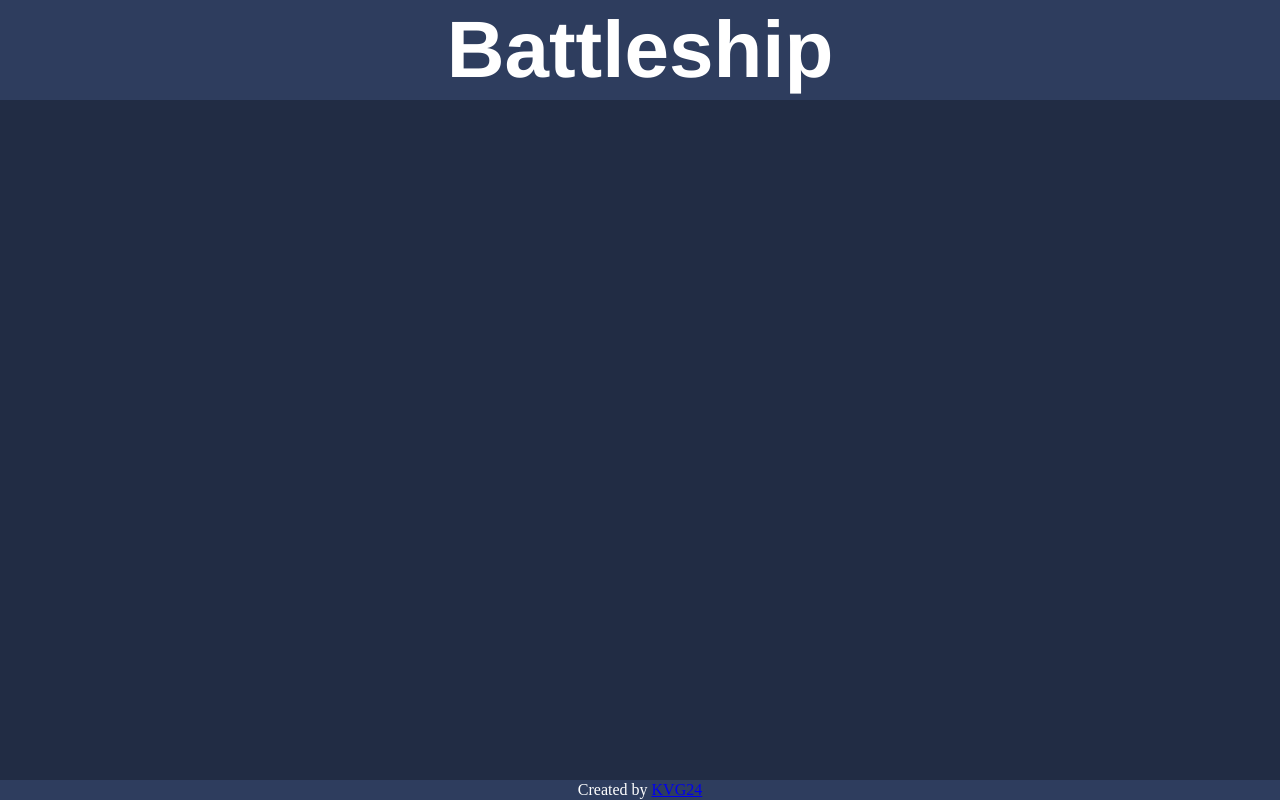
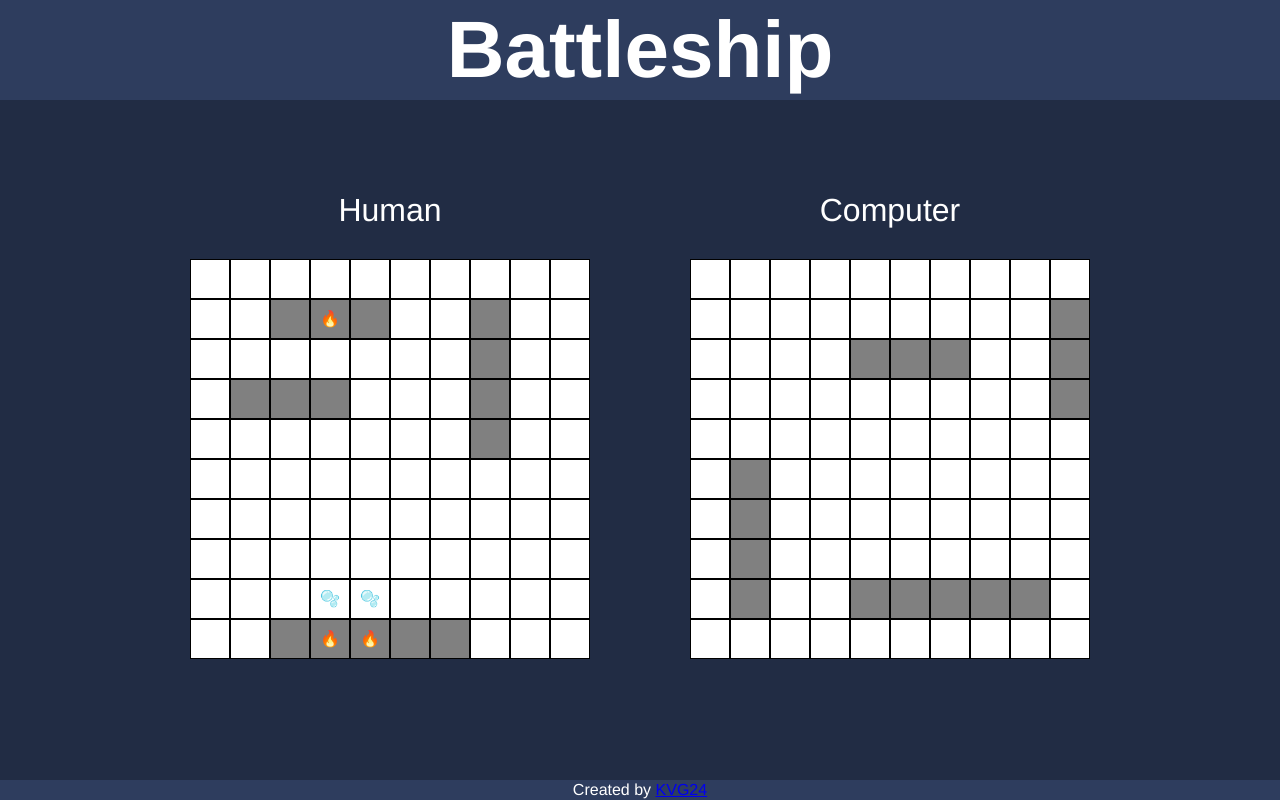
Before and after one commit to KVG24/battleship-odin, a website built with webpack: page src/template.html in a window 1280 px wide. Built offline with nearby package versions, Linux system fonts and the light colour scheme.

Commit message:
Create rendering gameboards logic

```diff
--- /dev/null
+++ b/src/dom.js
@@ -0,0 +1,28 @@
+import "./classes";
+
+export function renderGameboard(playerObj, playerGameboard) {
+    let gameboard = playerObj.gameboard.board;
+    gameboard.forEach((subarray, y) => {
+        subarray.forEach((cell, x) => {
+            const div = document.createElement("div");
+
+            div.classList.add("cell");
+
+            if (cell === null) {
+                div.textContent = "";
+            } else if (typeof cell === "object") {
+                div.style.backgroundColor = "gray";
+            } else if (cell === "miss") {
+                div.textContent = "🫧";
+            } else if (cell === "hit") {
+                div.textContent = "🔥";
+                div.style.backgroundColor = "gray";
+            }
+
+            div.setAttribute("data-y", y);
+            div.setAttribute("data-x", x);
+
+            playerGameboard.appendChild(div);
+        });
+    });
+}
--- a/src/index.js
+++ b/src/index.js
@@ -1 +1,37 @@
 import "./style.css";
+import { Player, Ship, Gameboard } from "./classes";
+import { renderGameboard } from "./dom";
+
+const humanGameboardDiv = document.getElementById("human-gameboard");
+const computerGameboardDiv = document.getElementById("computer-gameboard");
+const humanNameDiv = document.getElementById("human-name");
+const computerNameDiv = document.getElementById("computer-name");
+
+const humanPlayer = new Player("Human", "real");
+const computerPlayer = new Player("Computer", "computer");
+
+const submarine = new Ship("Submarine", 3);
+const cruiser = new Ship("Cruiser", 3);
+const frigate = new Ship("Frigate", 4);
+const carrier = new Ship("Carrier", 5);
+
+humanPlayer.gameboard.placeShip(submarine, 1, 2, "horizontal");
+humanPlayer.gameboard.placeShip(cruiser, 3, 1, "horizontal");
+humanPlayer.gameboard.placeShip(frigate, 1, 7, "vertical");
+humanPlayer.gameboard.placeShip(carrier, 9, 2, "horizontal");
+humanPlayer.gameboard.receiveAttack(1, 3);
+humanPlayer.gameboard.receiveAttack(9, 3);
+humanPlayer.gameboard.receiveAttack(9, 4);
+humanPlayer.gameboard.receiveAttack(8, 4);
+humanPlayer.gameboard.receiveAttack(8, 3);
+
+computerPlayer.gameboard.placeShip(submarine, 2, 4, "horizontal");
+computerPlayer.gameboard.placeShip(cruiser, 1, 9, "vertical");
+computerPlayer.gameboard.placeShip(frigate, 5, 1, "vertical");
+computerPlayer.gameboard.placeShip(carrier, 8, 4, "horizontal");
+
+renderGameboard(humanPlayer, humanGameboardDiv);
+renderGameboard(computerPlayer, computerGameboardDiv);
+
+humanNameDiv.textContent = humanPlayer.name;
+computerNameDiv.textContent = computerPlayer.name;
--- a/src/style.css
+++ b/src/style.css
@@ -38,6 +38,45 @@ main {
     width: 100%;
 }
 
+.game-container,
+.gameboard {
+    display: flex;
+    flex-direction: column;
+    justify-content: center;
+    align-items: center;
+    gap: 30px;
+}
+
+.gameboards-container {
+    display: flex;
+    gap: 100px;
+}
+
+#human-gameboard,
+#computer-gameboard {
+    width: 400px;
+    height: 400px;
+    display: grid;
+    grid-template-columns: repeat(10, 1fr);
+}
+
+.name {
+    color: white;
+    font-family: "Franklin Gothic Medium", "Arial Narrow", Arial, sans-serif;
+    font-size: 2rem;
+}
+
+.cell {
+    width: 40px;
+    height: 40px;
+    background-color: white;
+    border: 1px solid black;
+    box-sizing: border-box;
+    display: flex;
+    justify-content: center;
+    align-items: center;
+}
+
 footer {
     background-color: rgb(46, 61, 94);
     width: 100%;
@@ -46,4 +85,5 @@ footer {
     justify-content: center;
     align-items: center;
     color: white;
+    font-family: "Franklin Gothic Medium", "Arial Narrow", Arial, sans-serif;
 }
--- a/src/template.html
+++ b/src/template.html
@@ -11,16 +11,16 @@
                 <h1>Battleship</h1>
             </header>
             <main>
-                <div class="info">
-                    <div class="names">
-                        <div id="human-name"></div>
-                        <div id="computer-name"></div>
-                    </div>
-                </div>
                 <div class="game-container">
-                    <div class="gameboards">
-                        <div id="human-gameboard"></div>
-                        <div id="computer-gameboard"></div>
+                    <div class="gameboards-container">
+                        <div class="gameboard">
+                            <div id="human-name" class="name"></div>
+                            <div id="human-gameboard" class="board"></div>
+                        </div>
+                        <div class="gameboard">
+                            <div id="computer-name" class="name"></div>
+                            <div id="computer-gameboard" class="board"></div>
+                        </div>
                     </div>
                     <div class="ships-for-placement-container"></div>
                 </div>
```
